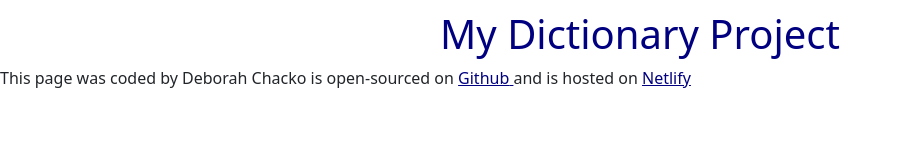
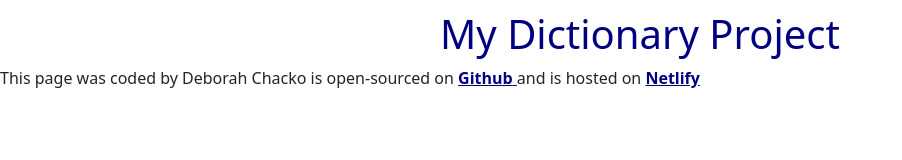
Before and after one commit to Sapphire59/dictionary-project, a React (Vite) app: page / in a window 1280 px wide. Shown: the top 160 px of the page, without its empty margins (0-902 px from the left). Built offline with nearby package versions, Linux system fonts and the light colour scheme.

Commit message:
changed CSS in code

```diff
--- a/src/App.css
+++ b/src/App.css
@@ -8,4 +8,5 @@ h1 {
 a {
   color: navy;
   text-align: center;
+  font-weight: bold;
 }
--- a/src/index.css
+++ b/src/index.css
@@ -8,7 +8,7 @@
   background-color: #242424;
 
   font-synthesis: none;
-  text-rendering: optimizeLegibility;
+
   -webkit-font-smoothing: antialiased;
   -moz-osx-font-smoothing: grayscale;
 }
```
